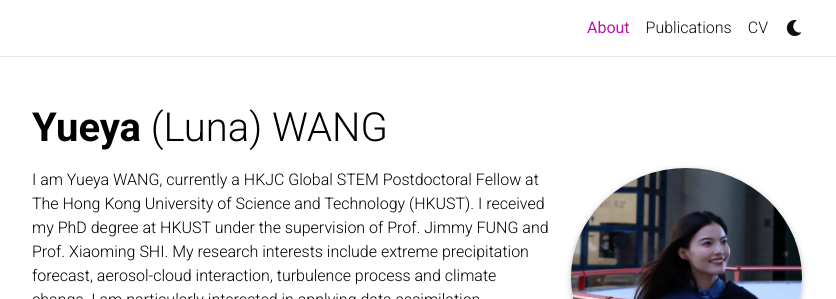
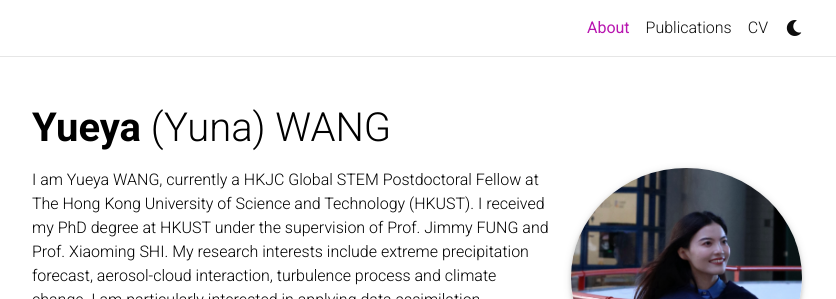
Before and after one commit to wangyueya/yywang, a Jekyll site: the page built from _pages/about.md, in a window 1280 px wide, cut to the strip 0-660 px from the top of the page. Shown: the top 299 px of the strip, without its empty margins (223-1059 px from the left). Built offline with Jekyll 4.4.1, drawn with Linux system fonts in a browser that asks for light colours; full-size pictures stand in for the smaller copies a plugin makes; comment, search, counter and statistics services are not loaded; a style sheet for code colours, icons or effects is not loaded; some of the changed text lies outside the part shown.

Commit message:
Update _config.yml

```diff
--- a/_config.yml
+++ b/_config.yml
@@ -4,7 +4,7 @@
 
 title: blank # the website title (if blank, full name will be used instead)
 first_name: Yueya
-middle_name: (Luna)
+middle_name: (Yuna)
 last_name: WANG
 email: wangyueya@ust.hk
 description: > # the ">" symbol means to ignore newlines until "footer_text:"
```
